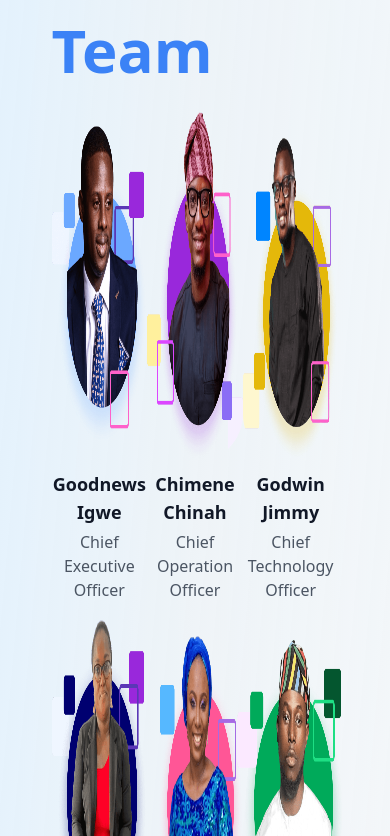
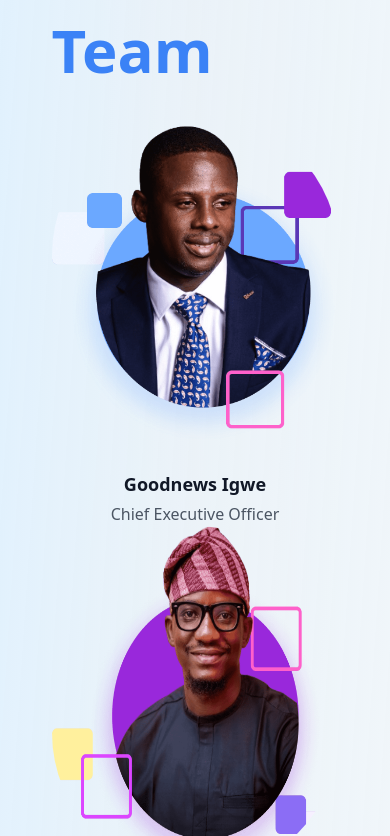
Before and after one commit to AmosGloria/godantown_copy_with_tailwindcss, a Next.js app: page /aboutUs in a window 390 px wide. Shown: the part 3508-4344 px from the top of the page. Built offline with nearby package versions, Linux system fonts and the light colour scheme.

Commit message:
Fix: modified aboutUs directory for mobile responsiveness

```diff
--- a/app/aboutUs/ourTeam/page.tsx
+++ b/app/aboutUs/ourTeam/page.tsx
@@ -41,9 +41,10 @@ const OurTeam = () => {
         <span className="block mt-4">Team</span>
       </h1>
 
-      <div className="grid grid-cols-3 gap-x-0 gap-y-2 justify-items-center">
+      {/* Grid for desktop, stack and center for mobile */}
+      <div className="md:grid grid-cols-3 gap-x-0 gap-y-2 justify-items-center sm:flex sm:flex-col sm:items-center sm:text-center">
         {teamMembers.map((member, index) => (
-          <div key={index} className="flex flex-col items-center text-center bg-transparent shadow-none">
+          <div key={index} className="flex flex-col items-center text-center bg-transparent shadow-none sm:mb-8">
             <Image
               src={member.image}
               alt={member.name}
@@ -51,7 +52,7 @@ const OurTeam = () => {
               height={350}
               className="rounded-full w-[350px] h-[350px]"
             />
-            <div className="text-lg font-bold text-gray-900 mt-2 text-shadow transform perspective-[500px] rotate-x-[10deg]">
+            <div className="text-lg font-bold text-gray-900 mt-2">
               {member.name}
             </div>
             <p className="text-base text-gray-600 mt-1">{member.title}</p>
```
